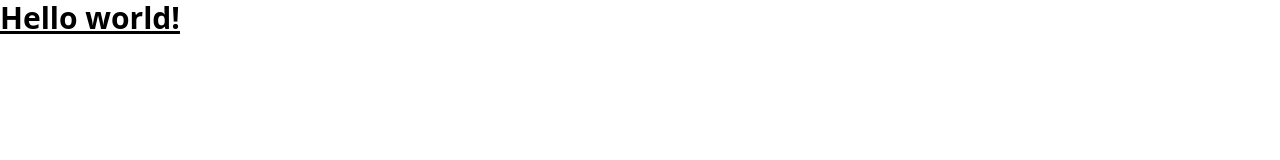
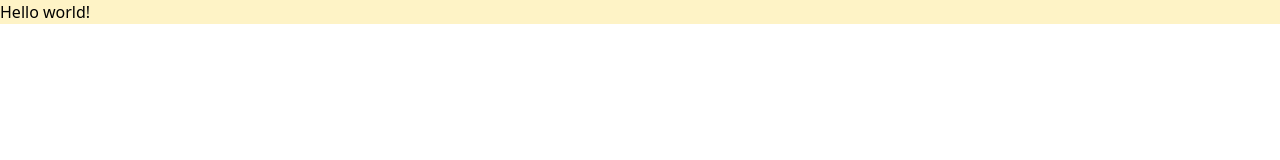
Before and after one commit to angelfloresmoran/angelldev, a website: page src/index.html in a window 1280 px wide. Drawn offline with Linux system fonts and the light colour scheme.

Commit message:
Se agregan los archivos de estilo y se modifico el README

```diff
--- a/src/index.html
+++ b/src/index.html
@@ -8,7 +8,7 @@
 </head>
 <body>
     <div class="container">
-        <h1 class="text-3xl font-bold underline">
+        <h1 class="bg-amber-100">
             Hello world!
         </h1>
     </div>
```
Also changed, not shown: README.md, src/output.css.
